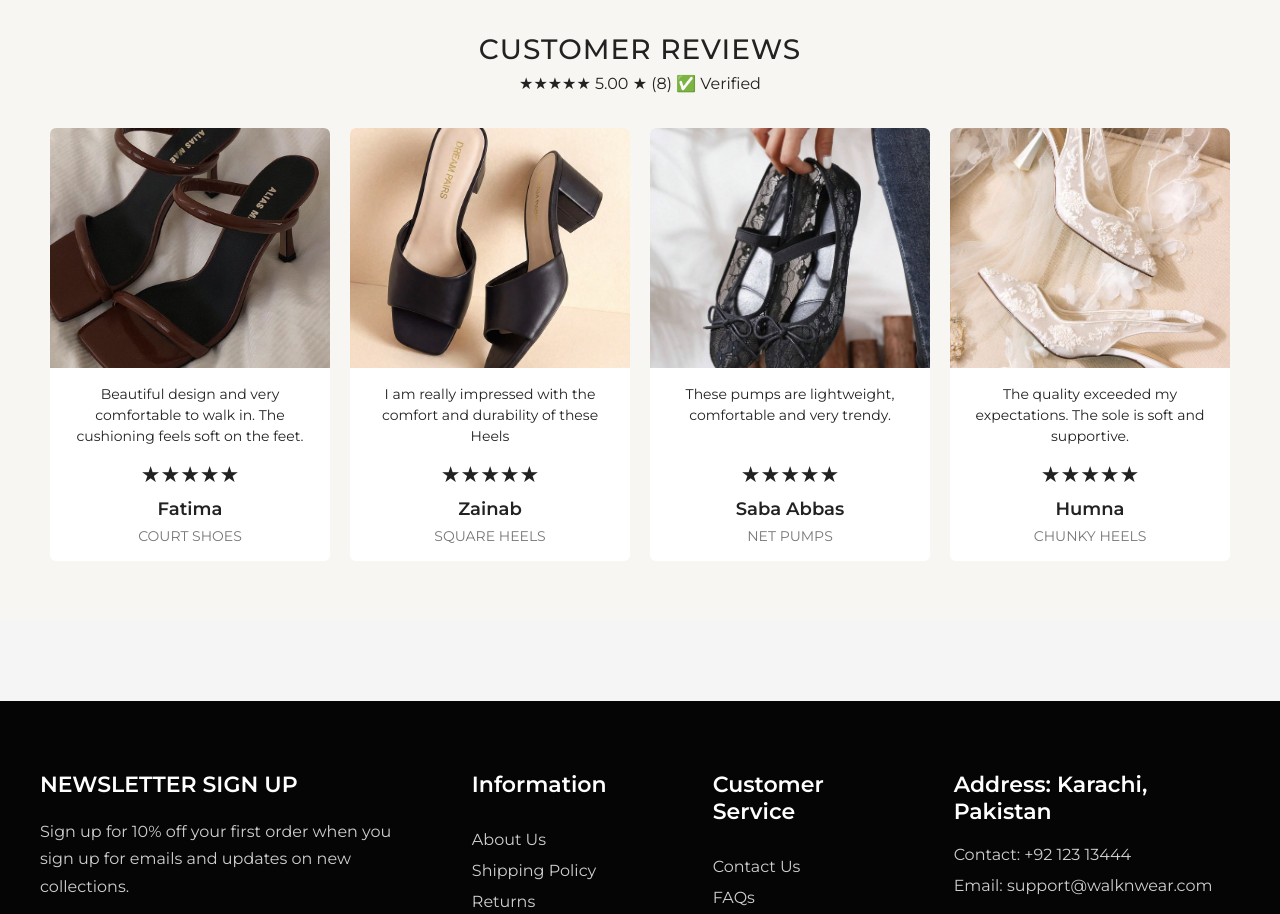
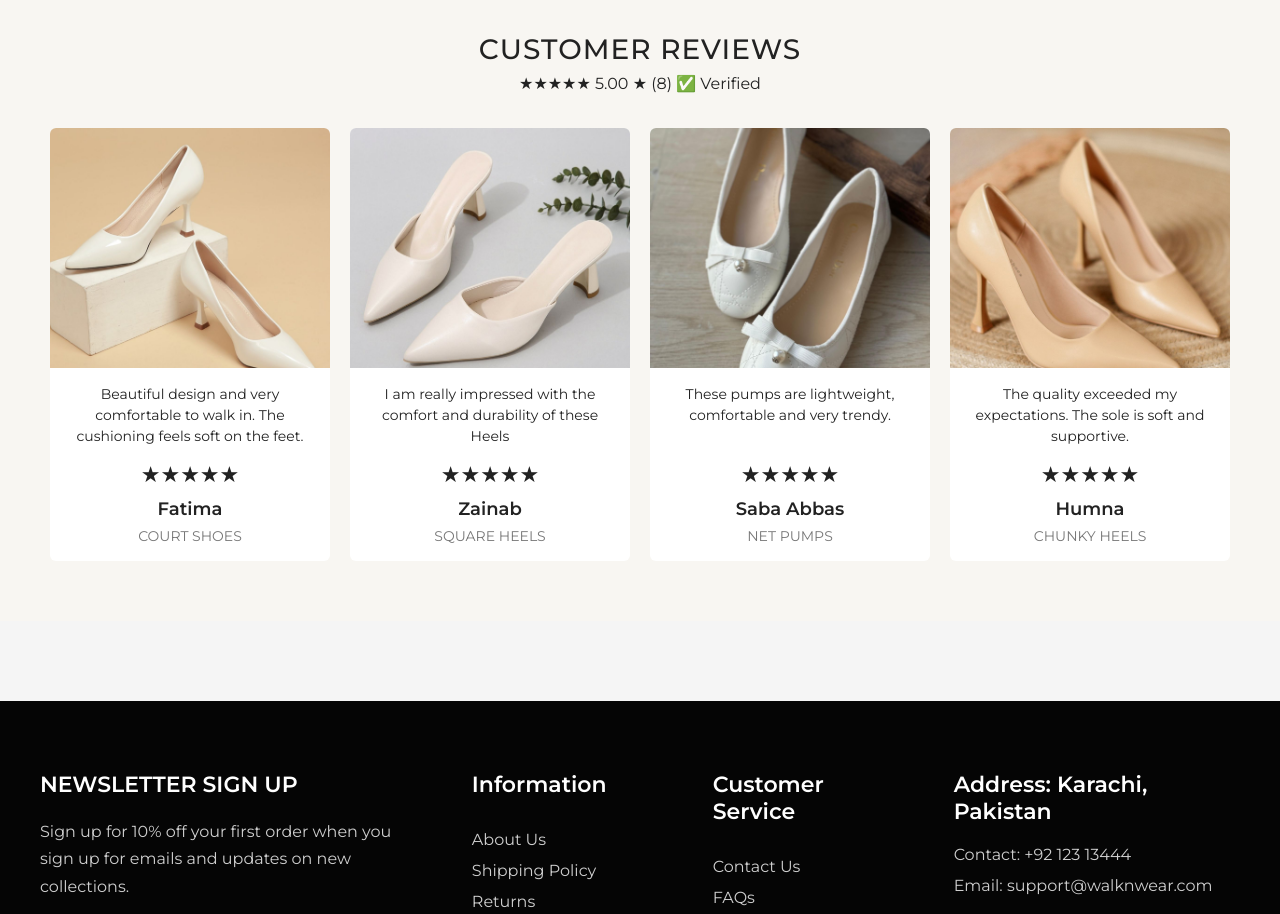
Before and after one commit to saniabatool/Walk-Wear, a React (Vite) app: page / in a window 1280 px wide. Shown: the part 3160-4074 px from the top of the page. Built offline with nearby package versions, Linux system fonts and the light colour scheme.

Commit message:
Fix review image paths

```diff
--- a/src/components/CustomerReviews.jsx
+++ b/src/components/CustomerReviews.jsx
@@ -3,28 +3,28 @@ import "./CustomerReviews.css";
 function CustomerReviews() {
   const reviews = [
     {
-      image: "public/images/red.jpg",
+      image: "/images/toe.jpg",
       text: "Beautiful design and very comfortable to walk in. The cushioning feels soft on the feet.",
       name: "Fatima",
       product: "COURT SHOES",
     },
 
     {
-      image: "public/images/blackmules.jpg",
+      image: "/images/CoutShoe.jpg",
       text: "I am really impressed with the comfort and durability of these Heels",
       name: "Zainab",
       product: "SQUARE HEELS",
     },
 
     {
-      image: "public/images/blacknet.jpg",
+      image: "/images/whitePumps.jpg",
       text: "These pumps are lightweight, comfortable and very trendy.",
       name: "Saba Abbas",
       product: "NET PUMPS",
     },
 
     {
-      image: "public/images/partywhite.jpg",
+      image: "/images/pyramidHeels.jpg",
       text: "The quality exceeded my expectations. The sole is soft and supportive.",
       name: "Humna",
       product: "CHUNKY HEELS",
```
